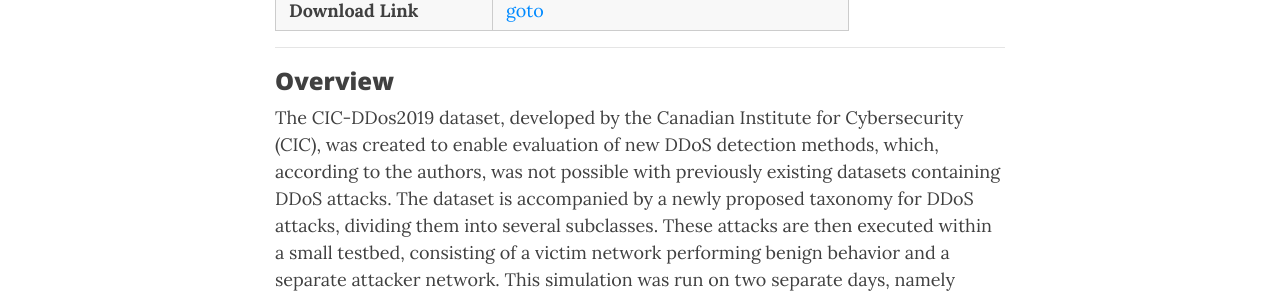
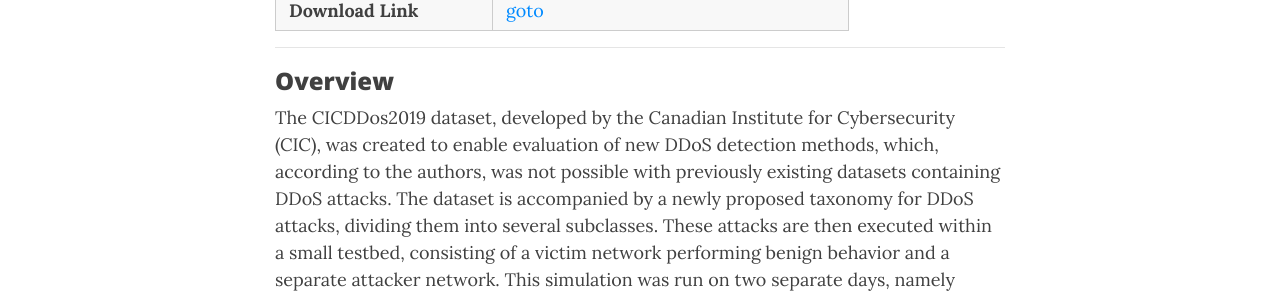
Before and after one commit to fkie-cad/COMIDDS, a Jekyll site: the page built from content/datasets/cic_ddos.md, in a window 1280 px wide and 900 px high, scrolled down 972 px. Shown: the part 154-451 px from the top of the window. Built offline with Jekyll 4.4.1, drawn with Linux system fonts in a browser that asks for light colours; nearby versions of some CDN libraries; comment, search, counter and statistics services are not loaded; some of the changed text lies outside the part shown.

Commit message:
Update dataset name to match the one used by the original authors

```diff
--- a/content/datasets/cic_ddos.md
+++ b/content/datasets/cic_ddos.md
@@ -1,5 +1,5 @@
 ---
-title: CIC-DDos2019
+title: CICDDos2019
 ---
 
 - [Overview](#overview)
@@ -32,7 +32,7 @@
 ***
 
 ### Overview
-The CIC-DDos2019 dataset, developed by the Canadian Institute for Cybersecurity (CIC), was created to enable evaluation of new DDoS detection methods, which, according to the authors, was not possible with previously existing datasets containing DDoS attacks.
+The CICDDos2019 dataset, developed by the Canadian Institute for Cybersecurity (CIC), was created to enable evaluation of new DDoS detection methods, which, according to the authors, was not possible with previously existing datasets containing DDoS attacks.
 The dataset is accompanied by a newly proposed taxonomy for DDoS attacks, dividing them into several subclasses.
 These attacks are then executed within a small testbed, consisting of a victim network performing benign behavior and a separate attacker network.
 This simulation was run on two separate days, namely training and testing day;
```
Also changed, not shown: content/all_datasets.md (+1 -1 lines).
